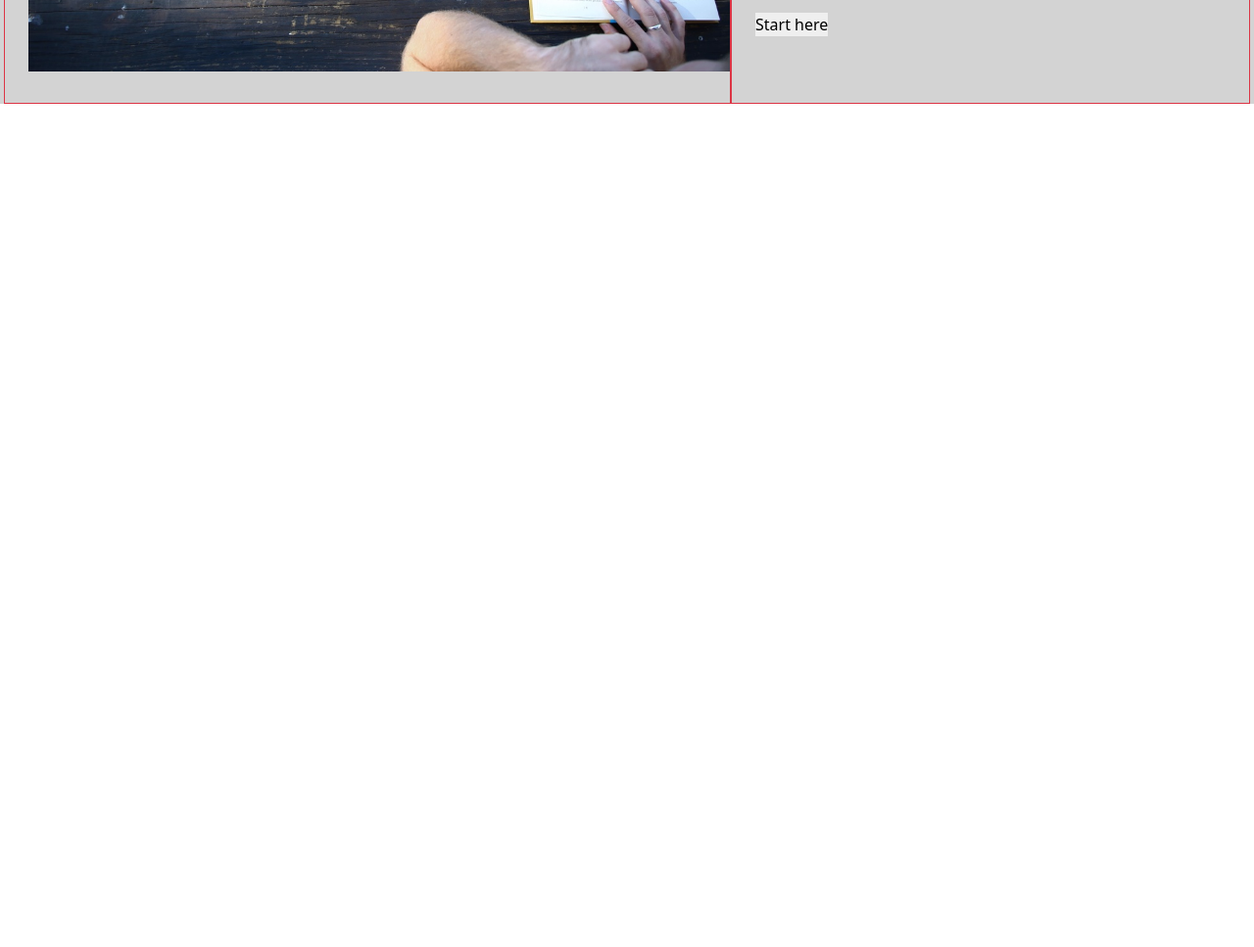
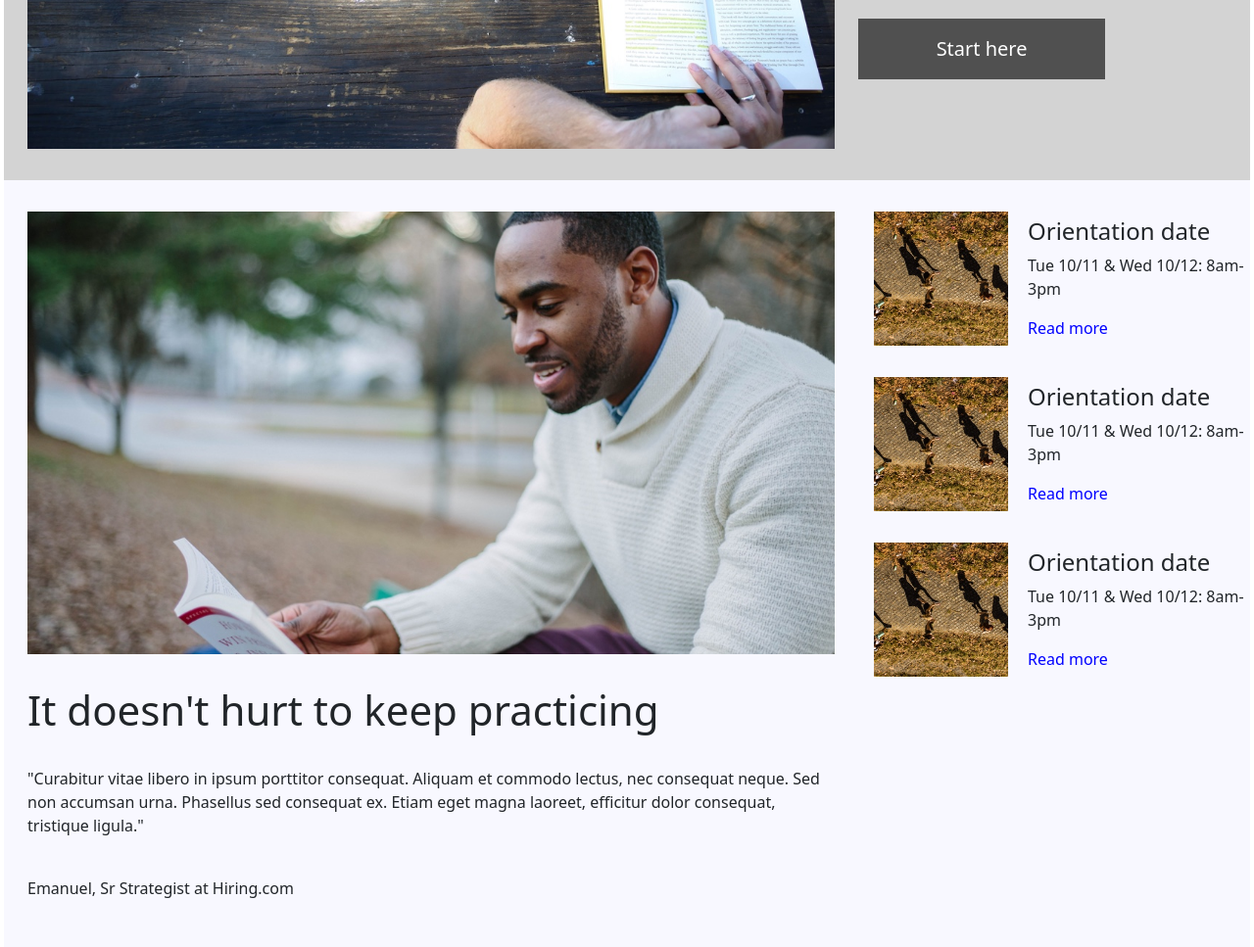
Before and after one commit to oncepk/Colmar_Academy, a plain HTML site: page ver2/index.html in a window 1280 px wide. Shown: the part 561-1528 px from the top of the page at 98% size. Before the commit the page ends 800 px from the top, so only its background shows below. Drawn offline with nearby package versions, Linux system fonts and the light colour scheme.

Commit message:
Bootstrap5

```diff
--- a/ver2/index.html
+++ b/ver2/index.html
@@ -49,26 +49,97 @@
 
     <!-- Banner section    -->
 
-    <div id="banner" class="container-fluid">
-      <div class="row">
-        <div class="col-7 border border-danger p-0">
+    <div  class="container-fluid">
+      <div id="banner" class="row">
+        <div class="col-8 p-0">
           <div id="banner-pic" class="p-1.5rem">
             <img
               src="../images/banner.jpg"
               alt=""
               style="width: 100%"
-              class="p-1.5rem"
+
             />
           </div>
         </div>
-        <div id="text-banner" class="col-5 border border-danger p-0 p-">
+        <div id="text-banner" class="col-4 p-0 p-">
           <div id="text-banner1">
-            <h1 style="font-size: 5rem">Learn something new everyday</h1>
-            <p>Lorem ipsum, dolor sit amet consectetur adipisicing elit.</p>
-            <button>Start here</button>
+            <h1 style="font-size: 3.125rem">Learn something new everyday</h1>
+            <h3>Lorem ipsum, dolor sit amet consectetur adipisicing elit.</h3>
+            <br />
+            <button class="button">Start here</button>
           </div>
         </div>
       </div>
+
+        <!-- Information secton -->
+
+
+      <div id="info" class="row">
+        <div id="info-1" class="col-8 p-0 ">
+            <div id="info-pic">
+                <img id="info-pic1" src="../images/information-main.jpg" alt="">
+            </div>
+            <div id="info-text">
+                <h2 style="padding-bottom: 1.5rem;">It doesn't hurt to keep practicing</h2>
+            <p>
+              "Curabitur vitae libero in ipsum porttitor consequat. Aliquam et
+              commodo lectus, nec consequat neque. Sed non accumsan urna.
+              Phasellus sed consequat ex. Etiam eget magna laoreet, efficitur
+              dolor consequat, tristique ligula."
+            </p>
+            <br />
+            <p style="padding-bottom: 2rem;"><span>Emanuel, Sr Strategist at Hiring.com</span></p>
+            </div>
+        </div>
+        <div id="info-l" class="col-4 p-0">
+            <div  class="info-l-1-1">
+                <div class="info-imgs">
+                    <img class="info-img" src="../images/information-orientation.jpg" alt="">
+                </div>
+                <div class="info-l-text">
+                    <h4>Orientation date</h4>
+                    <p>Tue 10/11 & Wed 10/12: 8am-3pm</p>
+                    <a href="">Read more</a>
+                </div>
+            </div>
+
+
+
+
+            <div  class="info-l-1">
+                <div class="info-imgs">
+                    <img class="info-img" src="../images/information-orientation.jpg" alt="">
+                </div>
+                <div class="info-l-text">
+                    <h4>Orientation date</h4>
+                    <p>Tue 10/11 & Wed 10/12: 8am-3pm</p>
+                    <a href="">Read more</a>
+                </div>
+            </div>
+
+
+
+
+
+            <div  class="info-l-1">
+                <div class="info-imgs">
+                    <img class="info-img" src="../images/information-orientation.jpg" alt="">
+                </div>
+                <div class="info-l-text">
+                    <h4>Orientation date</h4>
+                    <p>Tue 10/11 & Wed 10/12: 8am-3pm</p>
+                    <a href="">Read more</a>
+                </div>
+            </div>
+
+
+
+        </div>
+      </div>
     </div>
+
+    </div>
+
+
   </body>
 </html>
--- a/ver2/style.css
+++ b/ver2/style.css
@@ -6,6 +6,21 @@
   padding: 0;
 }
 
+h1 {
+  font-size: 3.125rem;
+  font-weight: 500;
+  margin-bottom: 2rem;
+}
+
+h2 {
+  font-size: 2.625rem;
+  font-weight: 500;
+}
+
+a {
+  text-decoration: none;
+  color: #505050;
+}
 /* Header  */
 
 .headerbar {
@@ -61,5 +76,68 @@
 }
 
 #text-banner1 {
+  width: 80%;
   padding-left: 1.5rem;
 }
+
+.button {
+  padding: 1rem 0;
+  background-color: #505050;
+  color: white;
+  text-align: center;
+  font-size: 1.25rem;
+  width: 80%;
+}
+
+/* Information section */
+
+#info {
+  background-color: ghostwhite;
+}
+
+#info-pic {
+  width: 100%;
+}
+
+#info-pic1 {
+  width: 100%;
+  padding-top: 2rem;
+  padding-left: 1.5rem;
+  padding-bottom: 2rem;
+}
+
+#info-text {
+  padding-left: 1.5rem;
+}
+
+.info-l-1-1 {
+  display: flex;
+  align-items: center;
+  padding-left: 40px;
+  padding-top: 2rem;
+  padding-bottom: 16px;
+}
+
+.info-l-1 {
+  padding-left: 2.5rem;
+  display: flex;
+  align-items: center;
+  padding-top: 16px;
+  padding-bottom: 16px;
+}
+
+.info-imgs {
+  width: 40%;
+}
+
+.info-img {
+  width: 100%;
+}
+
+.info-l-text {
+  padding-left: 20px;
+}
+
+.info-l-text a {
+  color: blue;
+}
```
